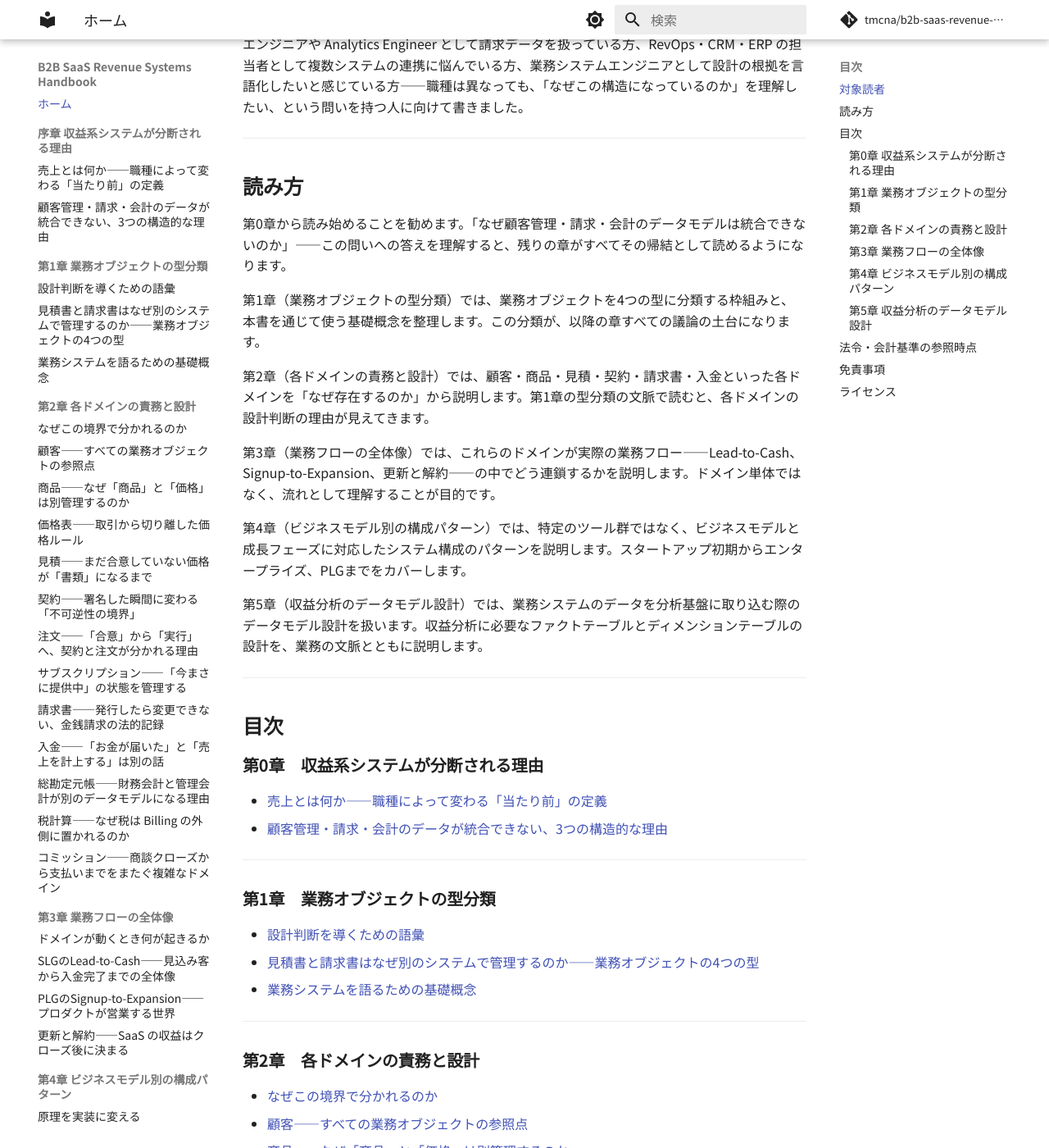
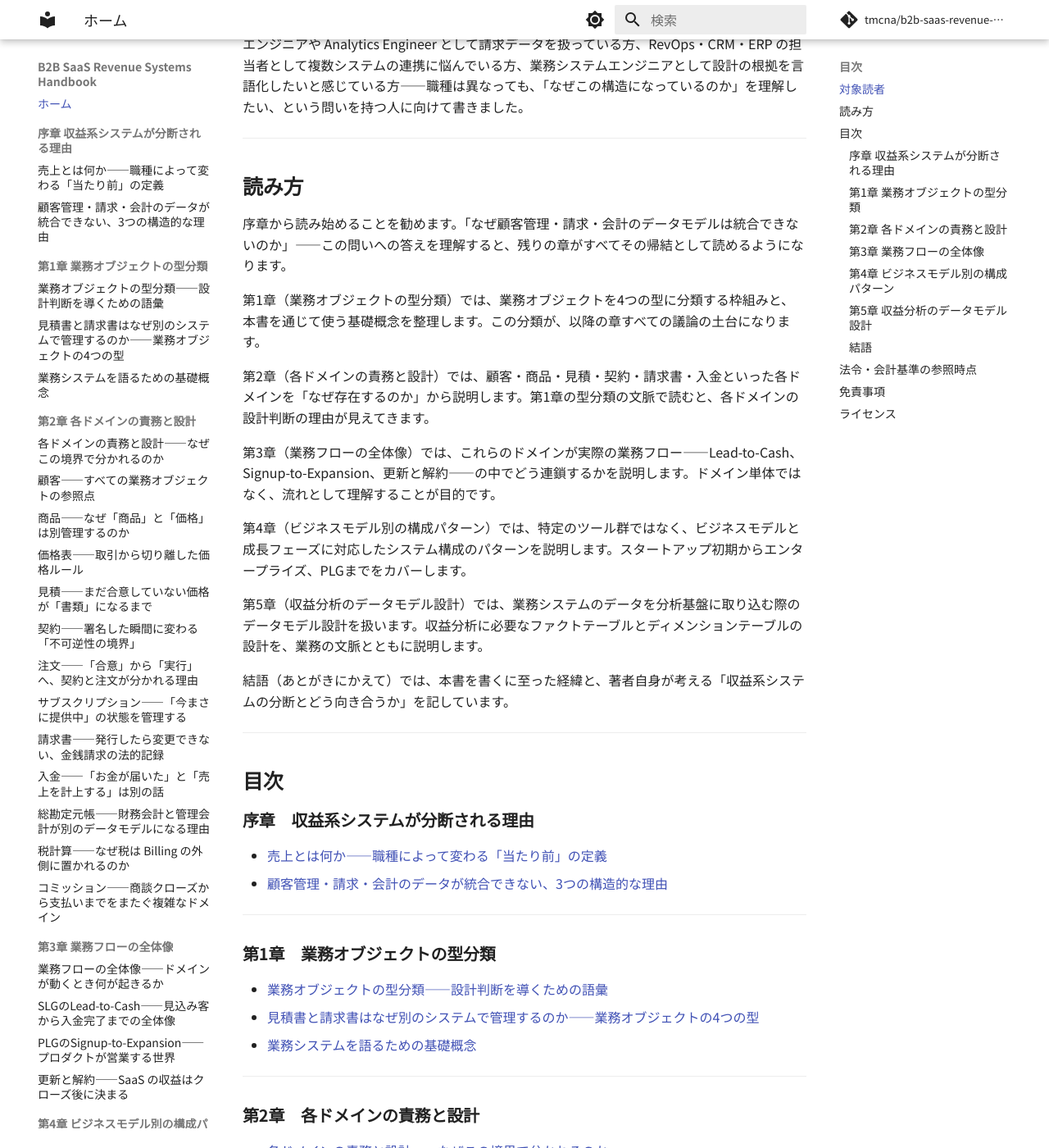
Before and after one commit to tmcna/b2b-saas-revenue-systems-handbook, an MkDocs documentation site: the page built from docs/index.md, in a window 1280 px wide and 1400 px high, scrolled down 662 px. Shown: the whole window at 82% size. Built offline with MkDocs 1.6.1 and Material for MkDocs 9.7.7, drawn with Linux system fonts in a browser that asks for light colours; comment, search, counter and statistics services are not loaded; some of the changed text lies outside the part shown.

Commit message:
章タイトルの表記をMarkdown見出しと統一し、目次を最新化
- 「第0章」を「序章」に統一（README・mkdocs.yml）
- 各章イントロページのナビ表示名をH1見出しに合わせて修正
- MRR・NRRのスペース表記を統一
- README目次・読み方セクションに結語章を追加

Co-Authored-By: Claude Sonnet 4.6 <noreply@anthropic.com>

```diff
--- a/README.md
+++ b/README.md
@@ -18,7 +18,7 @@
 
 ## 読み方
 
-第0章から読み始めることを勧めます。「なぜ顧客管理・請求・会計のデータモデルは統合できないのか」——この問いへの答えを理解すると、残りの章がすべてその帰結として読めるようになります。
+序章から読み始めることを勧めます。「なぜ顧客管理・請求・会計のデータモデルは統合できないのか」——この問いへの答えを理解すると、残りの章がすべてその帰結として読めるようになります。
 
 第1章（業務オブジェクトの型分類）では、業務オブジェクトを4つの型に分類する枠組みと、本書を通じて使う基礎概念を整理します。この分類が、以降の章すべての議論の土台になります。
 
@@ -30,11 +30,13 @@
 
 第5章（収益分析のデータモデル設計）では、業務システムのデータを分析基盤に取り込む際のデータモデル設計を扱います。収益分析に必要なファクトテーブルとディメンションテーブルの設計を、業務の文脈とともに説明します。
 
+結語（あとがきにかえて）では、本書を書くに至った経緯と、著者自身が考える「収益系システムの分断とどう向き合うか」を記しています。
+
 ---
 
 ## 目次
 
-### 第0章　収益系システムが分断される理由
+### 序章　収益系システムが分断される理由
 
 - [売上とは何か——職種によって変わる「当たり前」の定義](docs/00_introduction/01_what_is_revenue.md)
 - [顧客管理・請求・会計のデータが統合できない、3つの構造的な理由](docs/00_introduction/02_why_systems_fragment.md)
@@ -43,7 +45,7 @@
 
 ### 第1章　業務オブジェクトの型分類
 
-- [設計判断を導くための語彙](docs/01_principles/00_intro.md)
+- [業務オブジェクトの型分類——設計判断を導くための語彙](docs/01_principles/00_intro.md)
 - [見積書と請求書はなぜ別のシステムで管理するのか——業務オブジェクトの4つの型](docs/01_principles/01_object_types.md)
 - [業務システムを語るための基礎概念](docs/01_principles/02_concepts.md)
 
@@ -51,7 +53,7 @@
 
 ### 第2章　各ドメインの責務と設計
 
-- [なぜこの境界で分かれるのか](docs/02_domains/00_intro.md)
+- [各ドメインの責務と設計——なぜこの境界で分かれるのか](docs/02_domains/00_intro.md)
 - [顧客——すべての業務オブジェクトの参照点](docs/02_domains/01_customer.md)
 - [商品——なぜ「商品」と「価格」は別管理するのか](docs/02_domains/02_product.md)
 - [価格表——取引から切り離した価格ルール](docs/02_domains/03_price_book.md)
@@ -69,7 +71,7 @@
 
 ### 第3章　業務フローの全体像
 
-- [ドメインが動くとき何が起きるか](docs/03_business_processes/00_intro.md)
+- [業務フローの全体像——ドメインが動くとき何が起きるか](docs/03_business_processes/00_intro.md)
 - [SLGのLead-to-Cash——見込み客から入金完了までの全体像](docs/03_business_processes/01_slg_processes.md)
 - [PLGのSignup-to-Expansion——プロダクトが営業する世界](docs/03_business_processes/02_signup_to_expansion.md)
 - [更新と解約——SaaS の収益はクローズ後に決まる](docs/03_business_processes/03_renewal_churn.md)
@@ -78,7 +80,7 @@
 
 ### 第4章　ビジネスモデル別の構成パターン
 
-- [原理を実装に変える](docs/04_patterns/00_intro.md)
+- [ビジネスモデル別の構成パターン——原理を実装に変える](docs/04_patterns/00_intro.md)
 - [スタートアップ初期のSLG——シンプルな構成から始める理由](docs/04_patterns/01_early_stage_slg.md)
 - [スタートアップSLG——CRMとBillingをつなぐ、最初の自動連携](docs/04_patterns/02_startup_slg.md)
 - [エンタープライズSLG——収益認識の自動化が必要になるとき](docs/04_patterns/03_enterprise_slg.md)
@@ -90,7 +92,7 @@
 
 ### 第5章　収益分析のデータモデル設計
 
-- [何をDWHに乗せるべきか——判断基準と本章の設計方針](docs/05_dwh/00_intro.md)
+- [収益分析のデータモデル設計——何をDWHに乗せるべきか](docs/05_dwh/00_intro.md)
 - [請求明細ファクトテーブル——SaaS収益分析の基盤](docs/05_dwh/01_fact_invoice_line.md)
 - [入金ファクトテーブル——キャッシュフローと延滞を分析する](docs/05_dwh/02_fact_payment.md)
 - [見積明細ファクトテーブル——受注率と割引傾向を分析する](docs/05_dwh/03_fact_quote_line.md)
@@ -100,6 +102,12 @@
 - [MRR スナップショットファクトテーブル——SaaS の収益変動を月次で捉える](docs/05_dwh/07_fact_mrr.md)
 - [コホート分析ファクトテーブル——顧客の継続率を時系列で捉える](docs/05_dwh/08_fact_cohort.md)
 - [NRR ファクトテーブル——収益の自己増殖力を測る](docs/05_dwh/09_fact_nrr.md)
+
+---
+
+### 結語
+
+- [あとがきにかえて](docs/06_conclusion/01_closing.md)
 
 ---
 
--- a/mkdocs.yml
+++ b/mkdocs.yml
@@ -62,11 +62,11 @@ nav:
     - 売上とは何か——職種によって変わる「当たり前」の定義: 00_introduction/01_what_is_revenue.md
     - 顧客管理・請求・会計のデータが統合できない、3つの構造的な理由: 00_introduction/02_why_systems_fragment.md
   - 第1章 業務オブジェクトの型分類:
-    - 設計判断を導くための語彙: 01_principles/00_intro.md
+    - 業務オブジェクトの型分類——設計判断を導くための語彙: 01_principles/00_intro.md
     - 見積書と請求書はなぜ別のシステムで管理するのか——業務オブジェクトの4つの型: 01_principles/01_object_types.md
     - 業務システムを語るための基礎概念: 01_principles/02_concepts.md
   - 第2章 各ドメインの責務と設計:
-    - なぜこの境界で分かれるのか: 02_domains/00_intro.md
+    - 各ドメインの責務と設計——なぜこの境界で分かれるのか: 02_domains/00_intro.md
     - 顧客——すべての業務オブジェクトの参照点: 02_domains/01_customer.md
     - 商品——なぜ「商品」と「価格」は別管理するのか: 02_domains/02_product.md
     - 価格表——取引から切り離した価格ルール: 02_domains/03_price_book.md
@@ -80,12 +80,12 @@ nav:
     - 税計算——なぜ税は Billing の外側に置かれるのか: 02_domains/11_tax.md
     - コミッション——商談クローズから支払いまでをまたぐ複雑なドメイン: 02_domains/12_commission.md
   - 第3章 業務フローの全体像:
-    - ドメインが動くとき何が起きるか: 03_business_processes/00_intro.md
+    - 業務フローの全体像——ドメインが動くとき何が起きるか: 03_business_processes/00_intro.md
     - SLGのLead-to-Cash——見込み客から入金完了までの全体像: 03_business_processes/01_slg_processes.md
     - PLGのSignup-to-Expansion——プロダクトが営業する世界: 03_business_processes/02_signup_to_expansion.md
     - 更新と解約——SaaS の収益はクローズ後に決まる: 03_business_processes/03_renewal_churn.md
   - 第4章 ビジネスモデル別の構成パターン:
-    - 原理を実装に変える: 04_patterns/00_intro.md
+    - ビジネスモデル別の構成パターン——原理を実装に変える: 04_patterns/00_intro.md
     - スタートアップ初期のSLG——シンプルな構成から始める理由: 04_patterns/01_early_stage_slg.md
     - スタートアップSLG——CRMとBillingをつなぐ、最初の自動連携: 04_patterns/02_startup_slg.md
     - エンタープライズSLG——収益認識の自動化が必要になるとき: 04_patterns/03_enterprise_slg.md
@@ -93,15 +93,15 @@ nav:
     - 従量課金とプロフェッショナルサービス——固定サブスクリプション以外のビジネスモデル: 04_patterns/05_business_models.md
     - マルチエンティティ・多通貨——複数法人と複数通貨が生み出す構造的な複雑さ: 04_patterns/06_multi_entity.md
   - 第5章 収益分析のデータモデル設計:
-    - 何をDWHに乗せるべきか——判断基準と本章の設計方針: 05_dwh/00_intro.md
+    - 収益分析のデータモデル設計——何をDWHに乗せるべきか: 05_dwh/00_intro.md
     - 請求明細ファクトテーブル——SaaS収益分析の基盤: 05_dwh/01_fact_invoice_line.md
     - 入金ファクトテーブル——キャッシュフローと延滞を分析する: 05_dwh/02_fact_payment.md
     - 見積明細ファクトテーブル——受注率と割引傾向を分析する: 05_dwh/03_fact_quote_line.md
     - 顧客ディメンションテーブル——緩やかに変化する属性をどう管理するか: 05_dwh/04_dim_customer.md
     - 商品ディメンションテーブル——価格を持たせてはいけない理由: 05_dwh/05_dim_product.md
     - 売掛金エイジングファクトテーブル——未収金をどこまで放置していいのか: 05_dwh/06_fact_ar_aging.md
-    - MRRスナップショットファクトテーブル——SaaS の収益変動を月次で捉える: 05_dwh/07_fact_mrr.md
+    - MRR スナップショットファクトテーブル——SaaS の収益変動を月次で捉える: 05_dwh/07_fact_mrr.md
     - コホート分析ファクトテーブル——顧客の継続率を時系列で捉える: 05_dwh/08_fact_cohort.md
-    - NRRファクトテーブル——収益の自己増殖力を測る: 05_dwh/09_fact_nrr.md
+    - NRR ファクトテーブル——収益の自己増殖力を測る: 05_dwh/09_fact_nrr.md
   - 結語:
     - あとがきにかえて: 06_conclusion/01_closing.md
```
